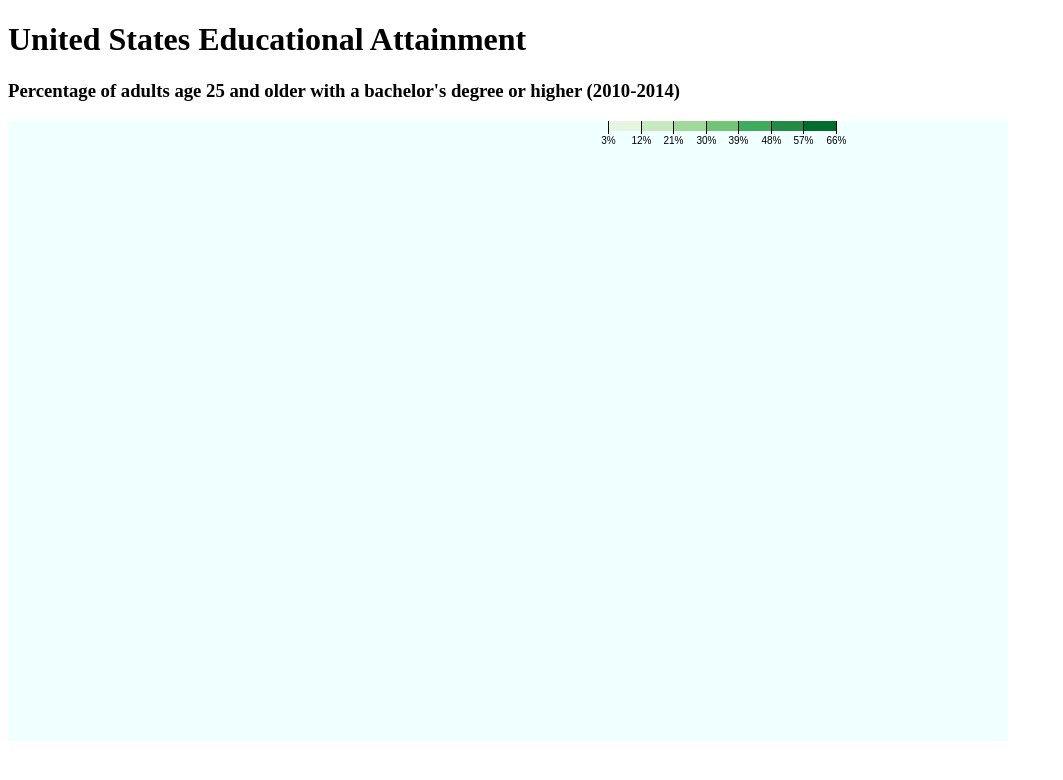
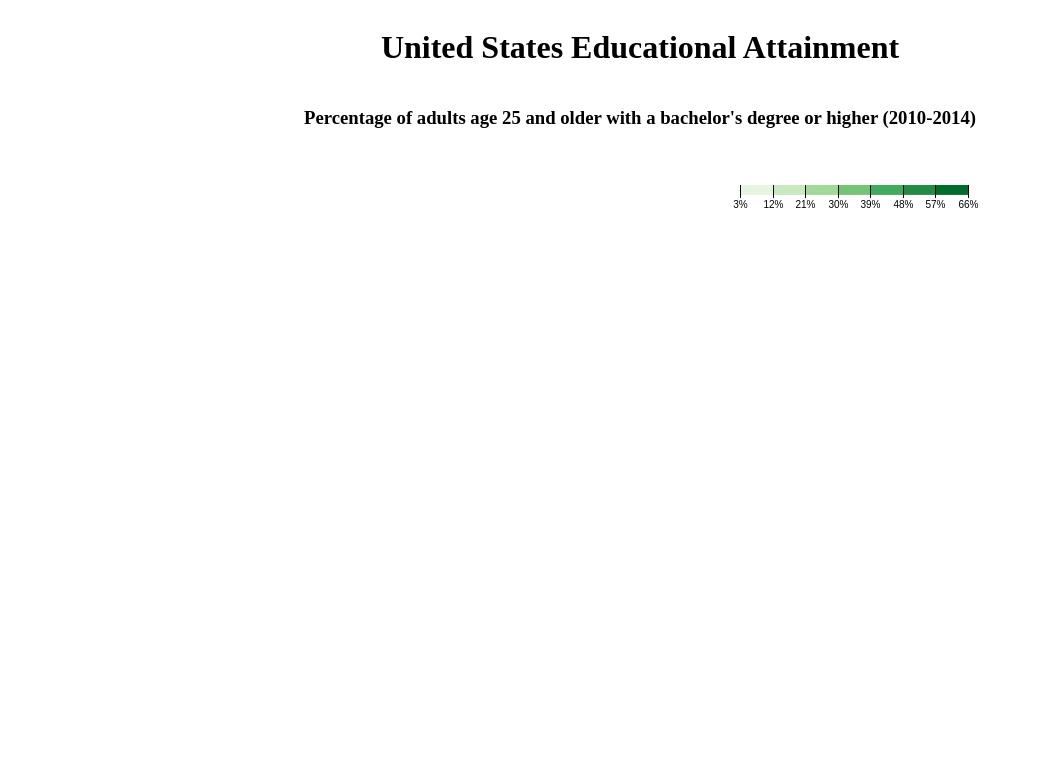
Before and after one commit to Dj5822/UnitedStatesEducationalAttainmentDiagram, a plain HTML site: page index.html in a window 1280 px wide. Shown: the whole page, without its empty margins (0-1063 px from the left). Drawn offline with nearby package versions, Linux system fonts and the light colour scheme; no server answers.

Commit message:
Changed alignment

```diff
--- a/src/style.scss
+++ b/src/style.scss
@@ -1,5 +1,13 @@
+body {
+    display: flex;
+    flex-direction: column;
+    align-items: center;
+    justify-content: space-evenly;
+    height: 100%;
+}
+
 svg {
-    background-color: azure;
+    padding-top: 3%;
 }
 
 #tooltip {
```
Also changed, not shown: src/style.css, 1 other file.
